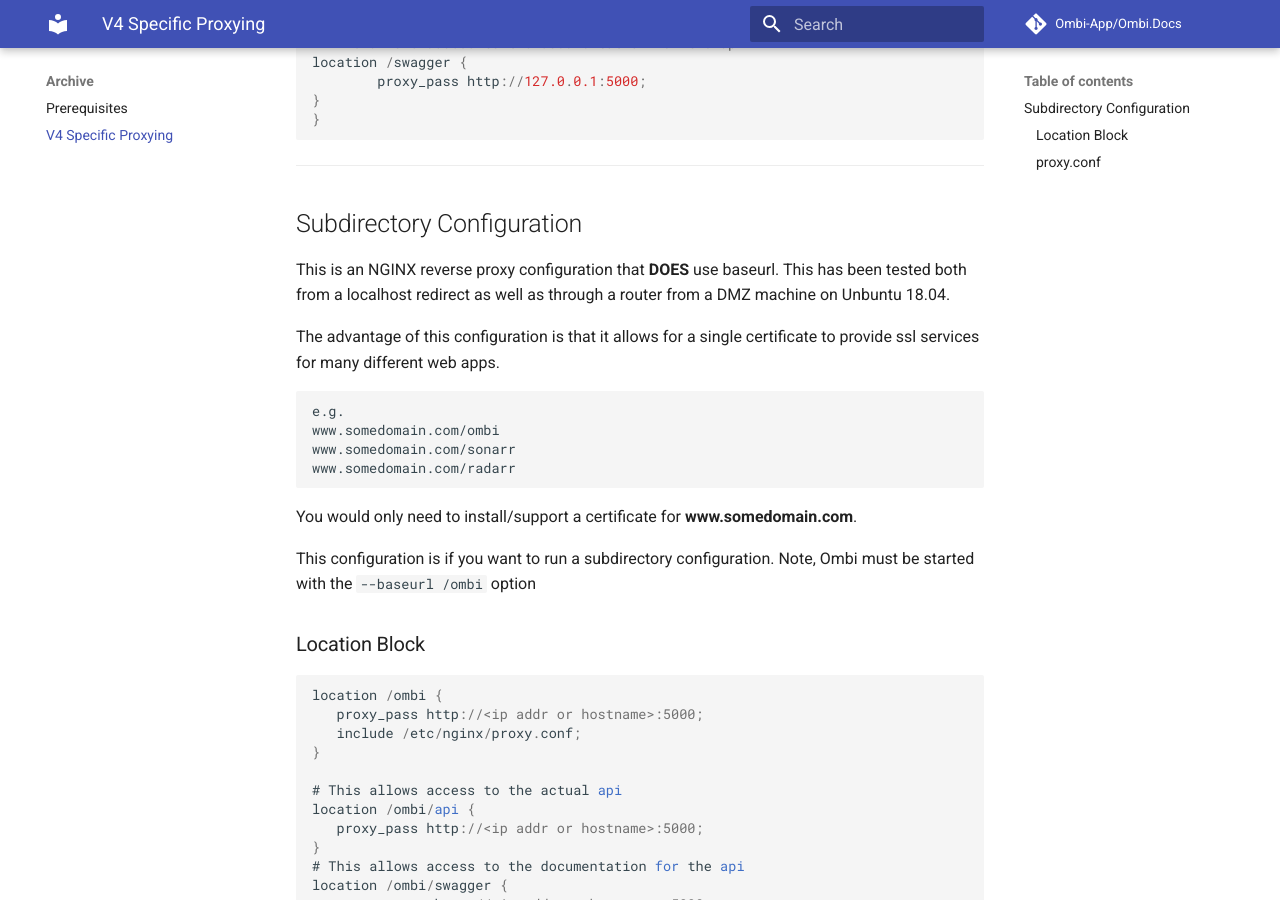
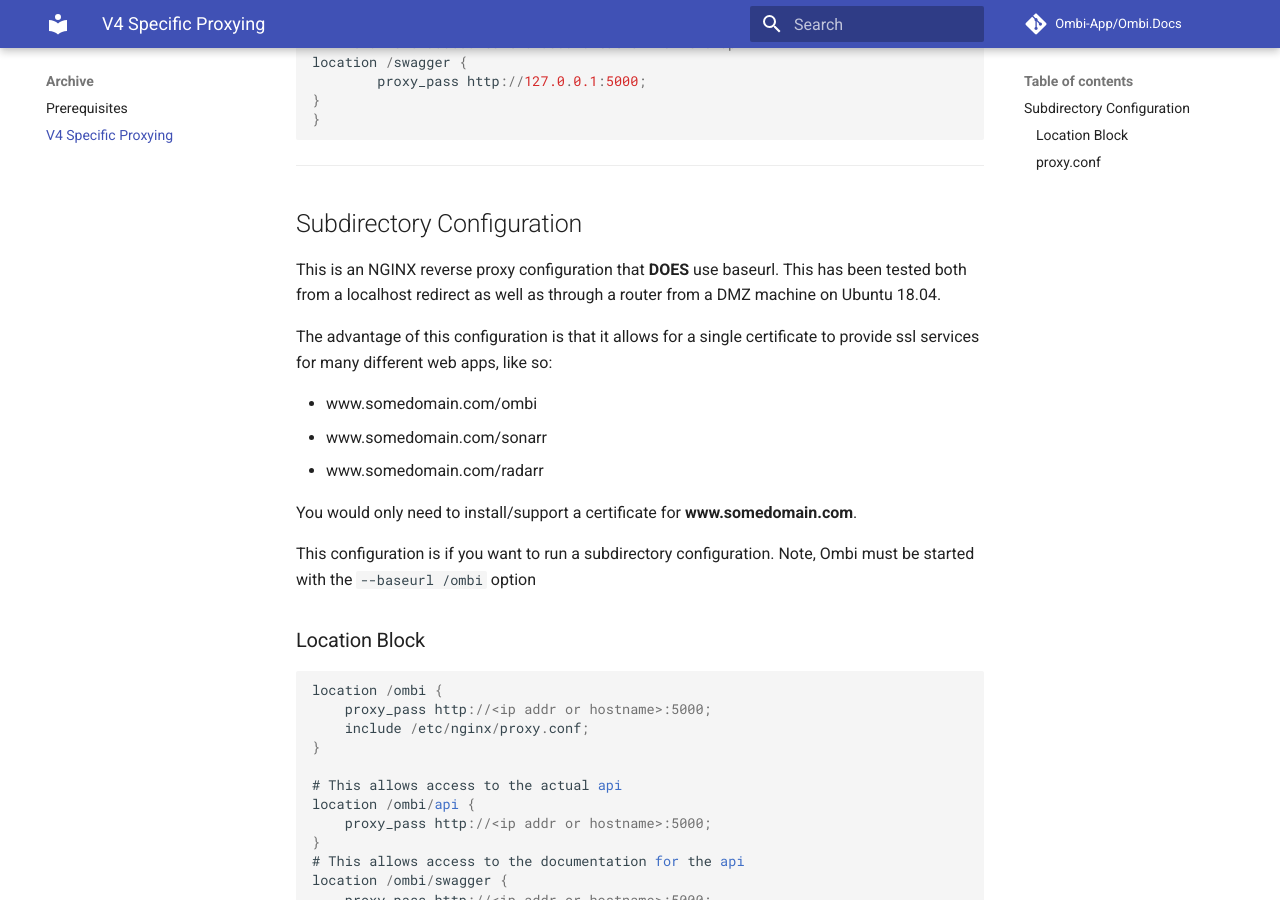
Before and after one commit to Ombi-app/Ombi.Docs, an MkDocs documentation site: the page built from docs/archive/v4-specific-proxy.md, in a window 1280 px wide and 900 px high, scrolled down 1020 px. Built offline with MkDocs 1.6.1 and Material for MkDocs 9.7.7, drawn with Linux system fonts in a browser that asks for light colours; comment, search, counter and statistics services are not loaded.

````diff
--- a/docs/archive/v4-specific-proxy.md
+++ b/docs/archive/v4-specific-proxy.md
@@ -53,14 +53,13 @@ location /swagger {
 
 ## Subdirectory Configuration
 
-This is an NGINX reverse proxy configuration that **DOES** use baseurl. This has been tested both from a localhost redirect as well as through a router from a DMZ machine on Unbuntu 18.04.
+This is an NGINX reverse proxy configuration that **DOES** use baseurl. This has been tested both from a localhost redirect as well as through a router from a DMZ machine on Ubuntu 18.04.
 
-The advantage of this configuration is that it allows for a single certificate to provide ssl services for many different web apps.
+The advantage of this configuration is that it allows for a single certificate to provide ssl services for many different web apps, like so:
 
-    e.g.
-    www.somedomain.com/ombi
-    www.somedomain.com/sonarr
-    www.somedomain.com/radarr
+* www.somedomain.com/ombi
+* www.somedomain.com/sonarr
+* www.somedomain.com/radarr
 
 You would only need to install/support a certificate for **www.somedomain.com**.
 
@@ -68,45 +67,49 @@ This configuration is if you want to run a subdirectory configuration. Note, Omb
 
 ### Location Block
 
-    location /ombi {
-       proxy_pass http://<ip addr or hostname>:5000;
-       include /etc/nginx/proxy.conf;
-    }
+```conf
+location /ombi {
+    proxy_pass http://<ip addr or hostname>:5000;
+    include /etc/nginx/proxy.conf;
+}
 
-    # This allows access to the actual api
-    location /ombi/api {
-       proxy_pass http://<ip addr or hostname>:5000;
-    }
-    # This allows access to the documentation for the api
-    location /ombi/swagger {
-        proxy_pass http://<ip addr or hostname>:5000;
-    }
+# This allows access to the actual api
+location /ombi/api {
+    proxy_pass http://<ip addr or hostname>:5000;
+}
+# This allows access to the documentation for the api
+location /ombi/swagger {
+    proxy_pass http://<ip addr or hostname>:5000;
+}
+```
 
 ### proxy.conf
 
-    client_max_body_size 10m;
-    client_body_buffer_size 128k;
+```conf
+client_max_body_size 10m;
+client_body_buffer_size 128k;
 
-    #Timeout if the real server is dead
-    proxy_next_upstream error timeout invalid_header http_500 http_502 http_503;
+#Timeout if the real server is dead
+proxy_next_upstream error timeout invalid_header http_500 http_502 http_503;
 
-    # Advanced Proxy Config
-    send_timeout 5m;
-    proxy_read_timeout 240;
-    proxy_send_timeout 240;
-    proxy_connect_timeout 240;
+# Advanced Proxy Config
+send_timeout 5m;
+proxy_read_timeout 240;
+proxy_send_timeout 240;
+proxy_connect_timeout 240;
 
-    # Basic Proxy Config
-    proxy_set_header Host $host:$server_port;
-    proxy_set_header X-Real-IP $remote_addr;
-    proxy_set_header X-Forwarded-Host $server_name;
-    proxy_set_header X-Forwarded-For $proxy_add_x_forwarded_for;
-    proxy_set_header X-Forwarded-Proto https;
-    proxy_redirect  http://  $scheme://;
-    proxy_http_version 1.1;
-    proxy_set_header Upgrade $http_upgrade;
-    proxy_set_header Connection "upgrade";
-    proxy_cache_bypass $cookie_session;
-    proxy_no_cache $cookie_session;
-    proxy_buffers 32 4k;
-    proxy_redirect http://<ip addr or hostname>:5000 https://$host;
+# Basic Proxy Config
+proxy_set_header Host $host:$server_port;
+proxy_set_header X-Real-IP $remote_addr;
+proxy_set_header X-Forwarded-Host $server_name;
+proxy_set_header X-Forwarded-For $proxy_add_x_forwarded_for;
+proxy_set_header X-Forwarded-Proto https;
+proxy_redirect  http://  $scheme://;
+proxy_http_version 1.1;
+proxy_set_header Upgrade $http_upgrade;
+proxy_set_header Connection "upgrade";
+proxy_cache_bypass $cookie_session;
+proxy_no_cache $cookie_session;
+proxy_buffers 32 4k;
+proxy_redirect http://<ip addr or hostname>:5000 https://$host;
+```
````
Also changed, not shown: docs/archive/prerequisites.md (line endings or trailing spaces).
